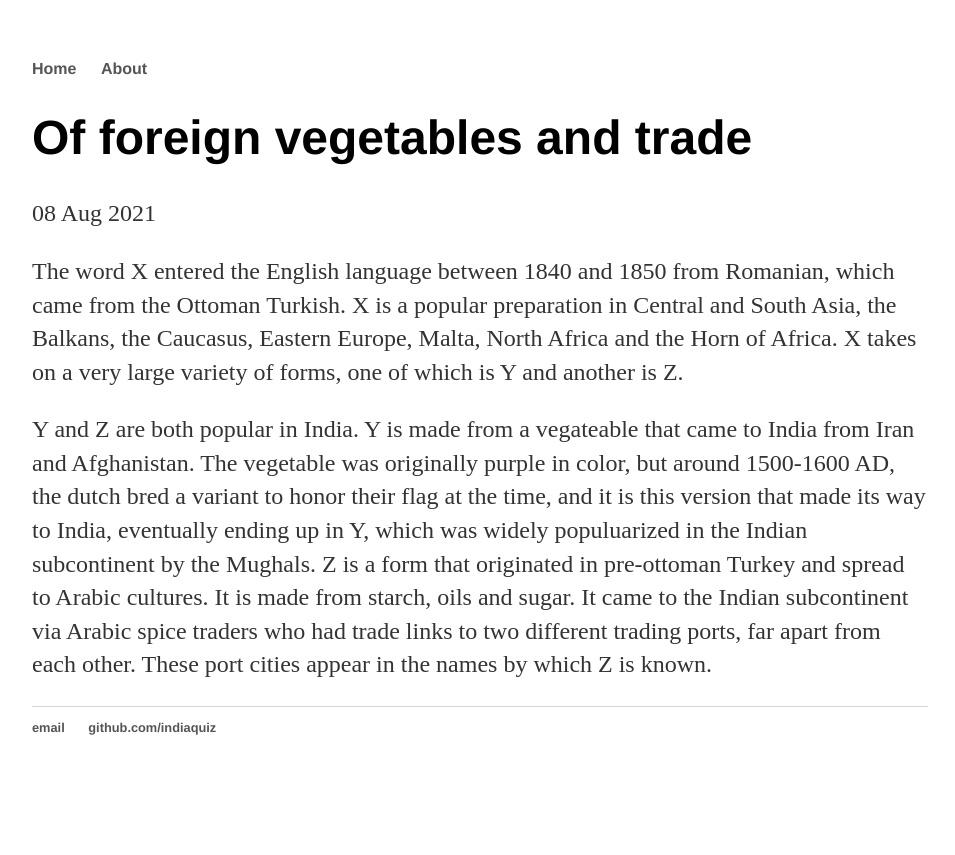
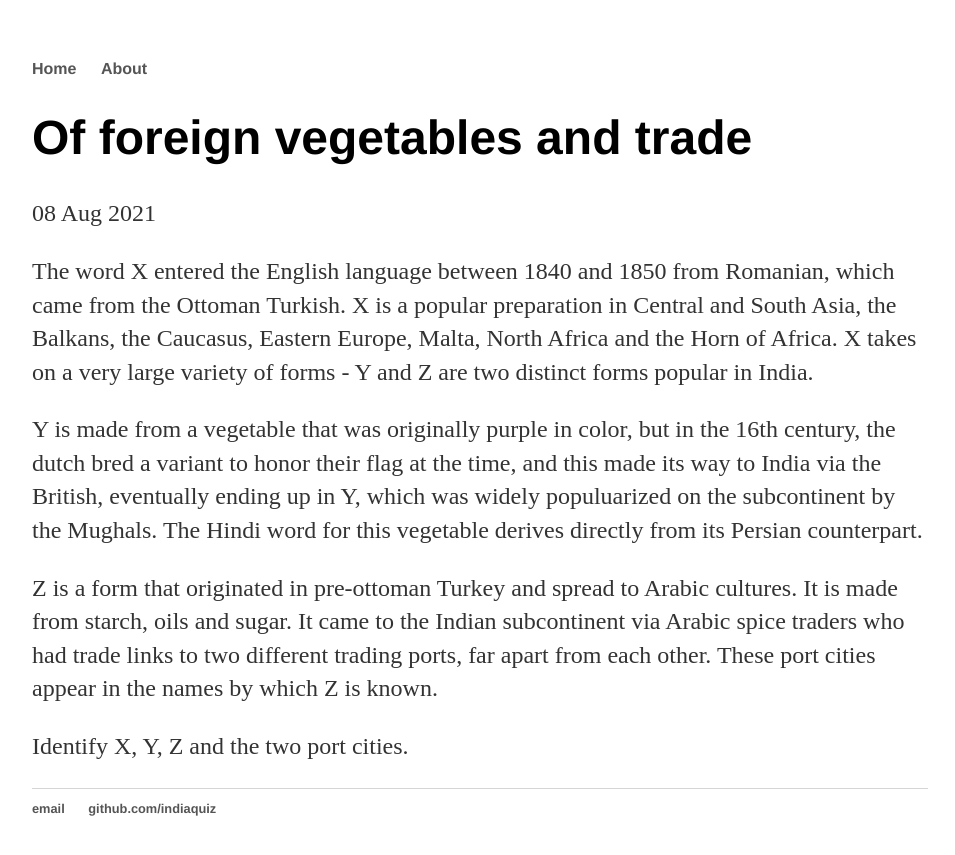
Before and after one commit to indiaquiz/indiaquiz.github.io, a Jekyll site: the page built from _posts/2021-08-08-foreign-vegetables.md, in a window 1280 px wide. Shown: the top 855 px of the page, without its empty margins (160-1115 px from the left). Built offline with Jekyll 4.4.1, drawn with Linux system fonts in a browser that asks for light colours.

Commit message:
Update 2021-08-08-foreign-vegetables.md

```diff
--- a/_posts/2021-08-08-foreign-vegetables.md
+++ b/_posts/2021-08-08-foreign-vegetables.md
@@ -4,7 +4,10 @@ title: "Of foreign vegetables and trade"
 date: 2021-08-08
 ---
 
-The word X entered the English language between 1840 and 1850 from Romanian, which came from the Ottoman Turkish. X is a popular preparation in Central and South Asia, the Balkans, the Caucasus, Eastern Europe, Malta, North Africa and the Horn of Africa. X takes on a very large variety of forms, one of which is Y and another is Z.
+The word X entered the English language between 1840 and 1850 from Romanian, which came from the Ottoman Turkish. X is a popular preparation in Central and South Asia, the Balkans, the Caucasus, Eastern Europe, Malta, North Africa and the Horn of Africa. X takes on a very large variety of forms -  Y and Z are two distinct forms popular in India.
 
-Y and Z are both popular in India. Y is made from a vegateable that came to India from Iran and Afghanistan. The vegetable was originally purple in color, but around 1500-1600 AD, the dutch bred a variant to honor their flag at the time, and it is this version that made its way to India, eventually ending up in Y, which was widely populuarized in the Indian subcontinent by the Mughals.
+Y is made from a vegetable that was originally purple in color, but in the 16th century, the dutch bred a variant to honor their flag at the time, and this made its way to India via the British, eventually ending up in Y, which was widely populuarized on the subcontinent by the Mughals. The Hindi word for this vegetable derives directly from its Persian counterpart.
+
 Z is a form that originated in pre-ottoman Turkey and spread to Arabic cultures. It is made from starch, oils and sugar. It came to the Indian subcontinent via Arabic spice traders who had trade links to two different trading ports, far apart from each other. These port cities appear in the names by which Z is known.
+
+Identify X, Y, Z and the two port cities.
```
